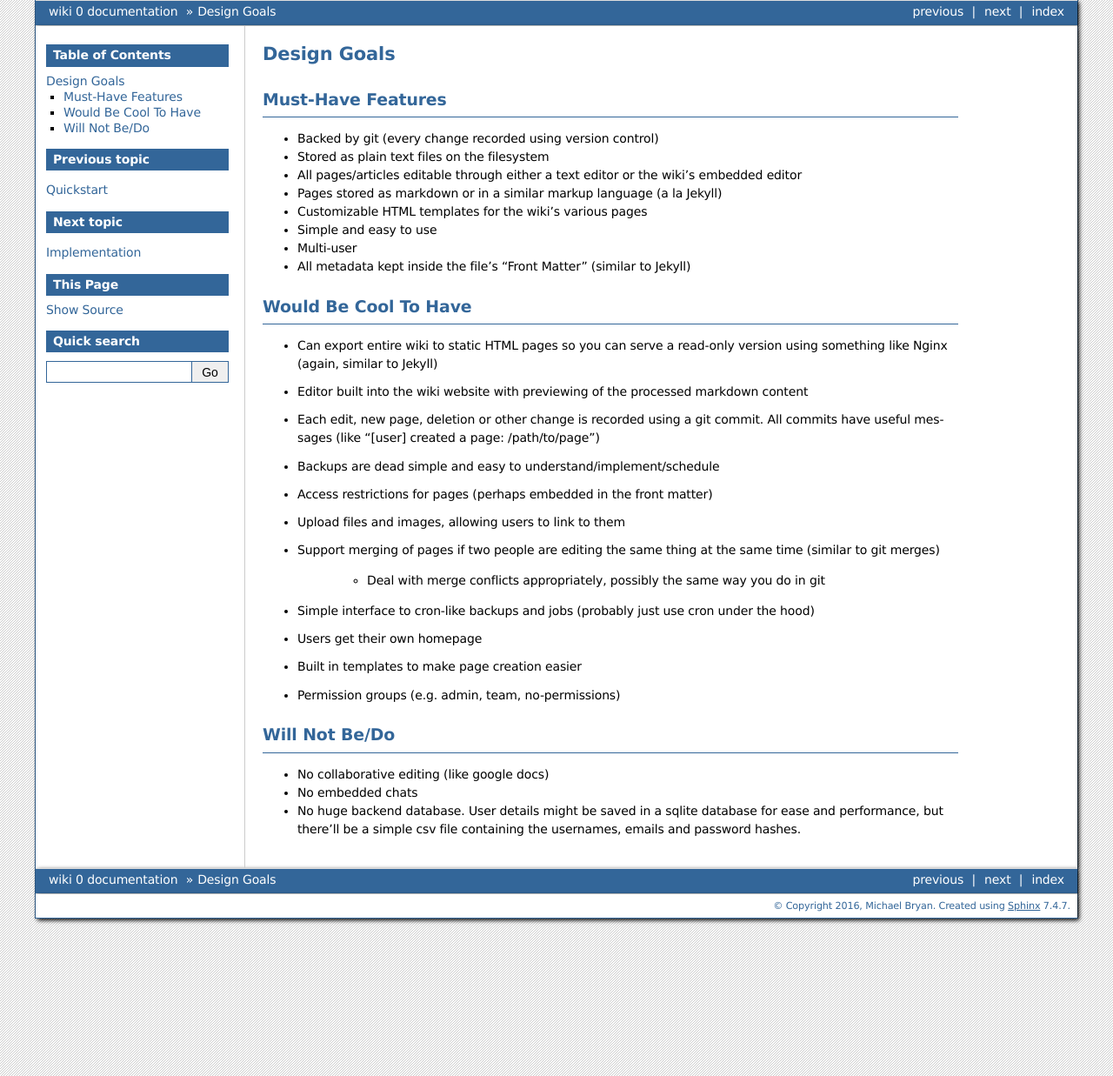
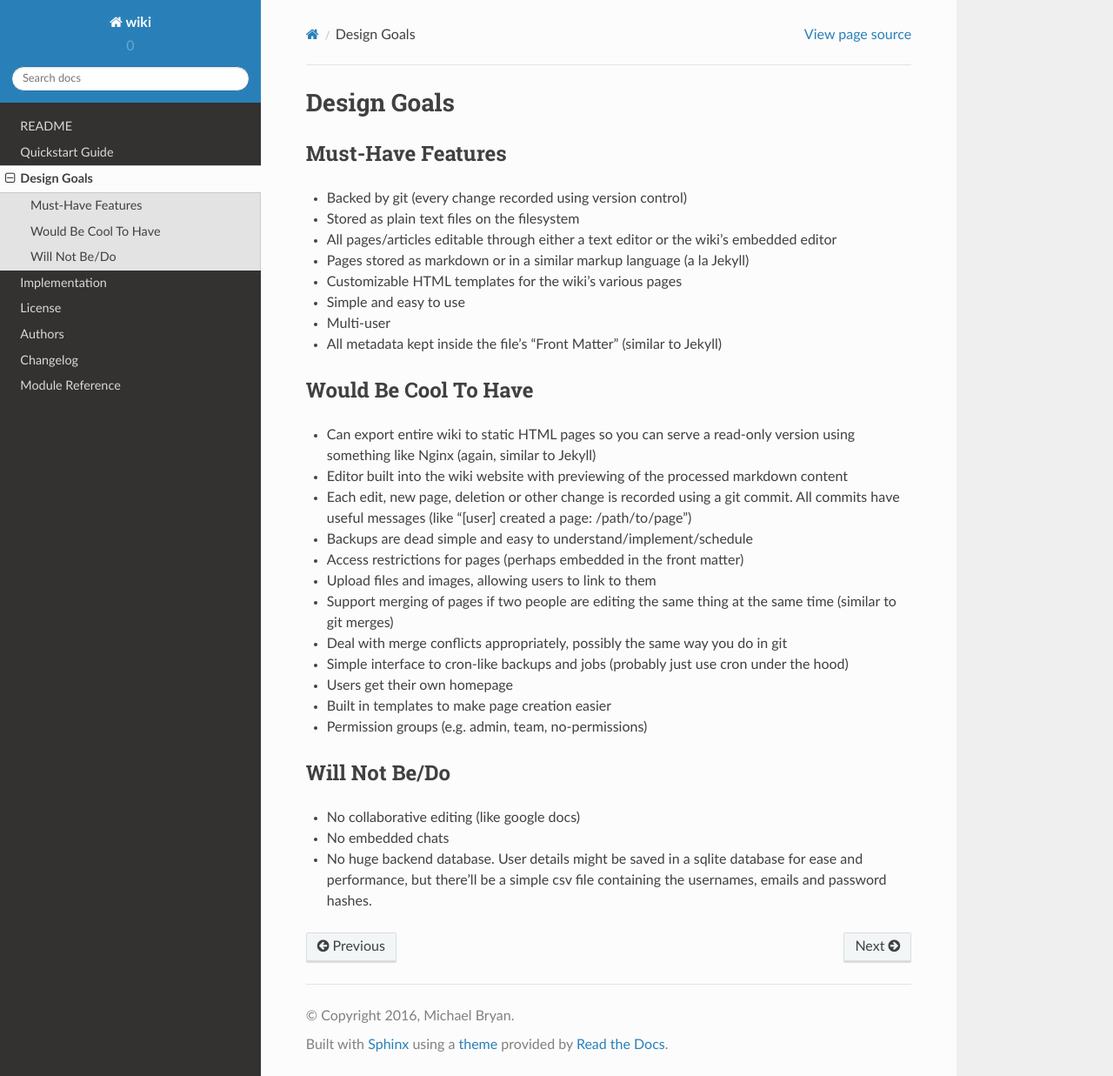
Before and after one commit to Michael-F-Bryan/mini_wiki, a Sphinx documentation site: the page built from docs/design_goals.rst, in a window 1280 px wide and 1237 px high. Shown: the whole window at 87% size. Built offline with Sphinx 7.4.7 and the Read the Docs theme 2.0.0, drawn with Linux system fonts in a browser that asks for light colours; formulas are drawn with MathJax 3.

Commit message:
Made some small changes to the documentation

```diff
--- a/docs/conf.py
+++ b/docs/conf.py
@@ -116,7 +116,7 @@
 
 # The theme to use for HTML and HTML Help pages.  See the documentation for
 # a list of builtin themes.
-html_theme = 'bizstyle'
+html_theme = 'sphinx_rtd_theme'
 
 # Theme options are theme-specific and customize the look and feel of a theme
 # further.  For a list of options available for each theme, see the
--- a/docs/design_goals.rst
+++ b/docs/design_goals.rst
@@ -31,8 +31,8 @@
 * Upload files and images, allowing users to link to them
 * Support merging of pages if two people are editing the same thing at the same
   time (similar to git merges)
-    * Deal with merge conflicts appropriately, possibly the same way you do in
-      git
+* Deal with merge conflicts appropriately, possibly the same way you do in
+  git
 * Simple interface to cron-like backups and jobs (probably just use cron under
   the hood)
 * Users get their own homepage
```
Also changed, not shown: requirements.txt (+10 -0 lines).
